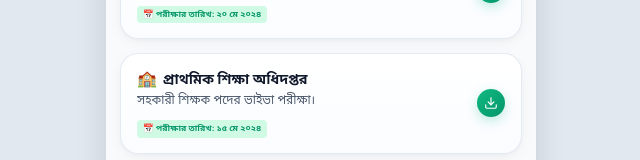
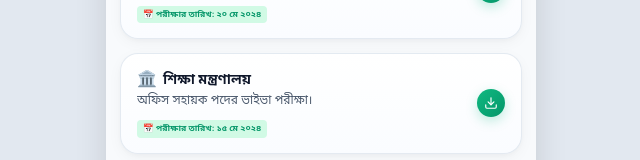
Before and after one commit to rudrodeb029/Job-Circular, a React (Vite) app: page /admit-card in a window 1280 px wide. Shown: the part 203-363 px from the top of the page, without its empty margins (319-959 px from the left). Built offline with nearby package versions, Linux system fonts and the light colour scheme; no server answers.

Commit message:
Fix AdmitCardResult navigation by mapping notifications to real job IDs

```diff
--- a/src/data/notifications.js
+++ b/src/data/notifications.js
@@ -103,7 +103,7 @@
 
 export const admitCardsAndResults = [
   {
-    id: 'item-1',
+    id: 'job-2',
     examName: 'অফিসার (ক্যাশ) প্রিলিমিনারি পরীক্ষা',
     examNameEn: 'Officer (Cash) Preliminary Exam',
     organization: 'সোনালী ব্যাংক লিমিটেড',
@@ -116,7 +116,7 @@
     downloadLink: '#'
   },
   {
-    id: 'item-2',
+    id: 'job-3',
     examName: 'কনস্টেবল নিয়োগ লিখিত পরীক্ষার ফলাফল',
     examNameEn: 'Constable Recruitment Written Exam Result',
     organization: 'বাংলাদেশ পুলিশ',
@@ -129,11 +129,11 @@
     downloadLink: '#'
   },
   {
-    id: 'item-3',
-    examName: 'সহকারী শিক্ষক পদের ভাইভা পরীক্ষা',
-    examNameEn: 'Assistant Teacher Viva Exam',
-    organization: 'প্রাথমিক শিক্ষা অধিদপ্তর',
-    organizationEn: 'Directorate of Primary Education',
+    id: 'job-1',
+    examName: 'অফিস সহায়ক পদের ভাইভা পরীক্ষা',
+    examNameEn: 'Office Assistant Viva Exam',
+    organization: 'শিক্ষা মন্ত্রণালয়',
+    organizationEn: 'Ministry of Education',
     type: 'admit_card',
     status: 'অ্যাডমিট কার্ড পাওয়া যাচ্ছে',
     statusEn: 'Admit Card Available',
@@ -142,11 +142,11 @@
     downloadLink: '#'
   },
   {
-    id: 'item-4',
-    examName: 'প্রবেশনারি অফিসার প্রিলিমিনারি রেজাল্ট',
-    examNameEn: 'Probationary Officer Preliminary Result',
-    organization: 'ইসলামী ব্যাংক বাংলাদেশ',
-    organizationEn: 'Islami Bank Bangladesh',
+    id: 'job-7',
+    examName: 'ক্যাশ অফিসার প্রিলিমিনারি রেজাল্ট',
+    examNameEn: 'Cash Officer Preliminary Result',
+    organization: 'ইসলামী ব্যাংক',
+    organizationEn: 'Islami Bank',
     type: 'result',
     status: 'ফলাফল প্রকাশিত',
     statusEn: 'Result Published',
@@ -155,11 +155,11 @@
     downloadLink: '#'
   },
   {
-    id: 'item-5',
-    examName: 'স্টাফ নার্স পদের নিয়োগ পরীক্ষার ফলাফল',
-    examNameEn: 'Staff Nurse Recruitment Exam Result',
+    id: 'job-10',
+    examName: 'সিনিয়র স্টাফ নার্স পদের নিয়োগ পরীক্ষার ফলাফল',
+    examNameEn: 'Senior Staff Nurse Exam Result',
     organization: 'স্বাস্থ্য অধিদপ্তর',
-    organizationEn: 'Directorate General of Health Services',
+    organizationEn: 'Health Directorate',
     type: 'result',
     status: 'ফলাফল প্রকাশিত',
     statusEn: 'Result Published',
```
